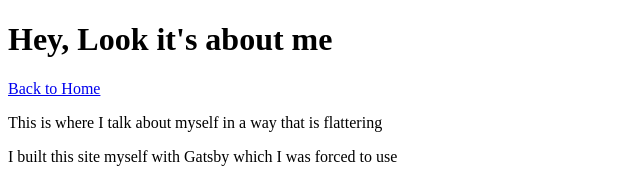
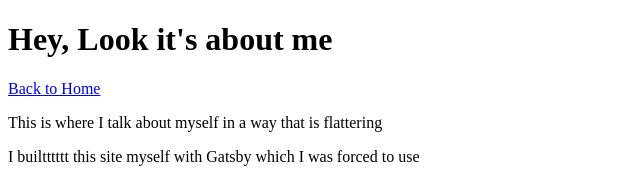
Before and after one commit to Tribunal33/my-first-gatsby-site, a Gatsby site: page /about in a window 1280 px wide. Shown: the top 179 px of the page, 0-640 px from the left. Built offline with nearby package versions, Linux system fonts and the light colour scheme; Gatsby itself is replaced by a stand-in of ours.

Commit message:
some fun changes

```diff
--- a/src/pages/about.js
+++ b/src/pages/about.js
@@ -9,7 +9,7 @@ const AboutPage = () => {
             <h1>Hey, Look it's about me</h1>
             <Link to="/">Back to Home</Link>
             <p>This is where I talk about myself in a way that is flattering</p>
-            <p>I built this site myself with Gatsby which I was forced to use</p>
+            <p>I builtttttt this site myself with Gatsby which I was forced to use</p>
             <img src={myFace} alt="This is where my face would go" Style="width: 25%;" />
         </main>
 
```
